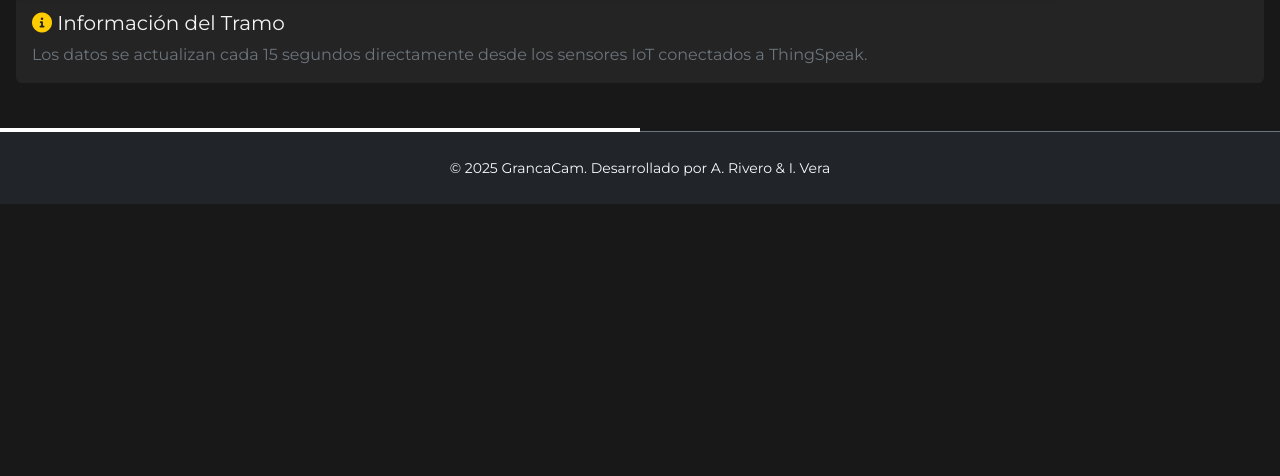
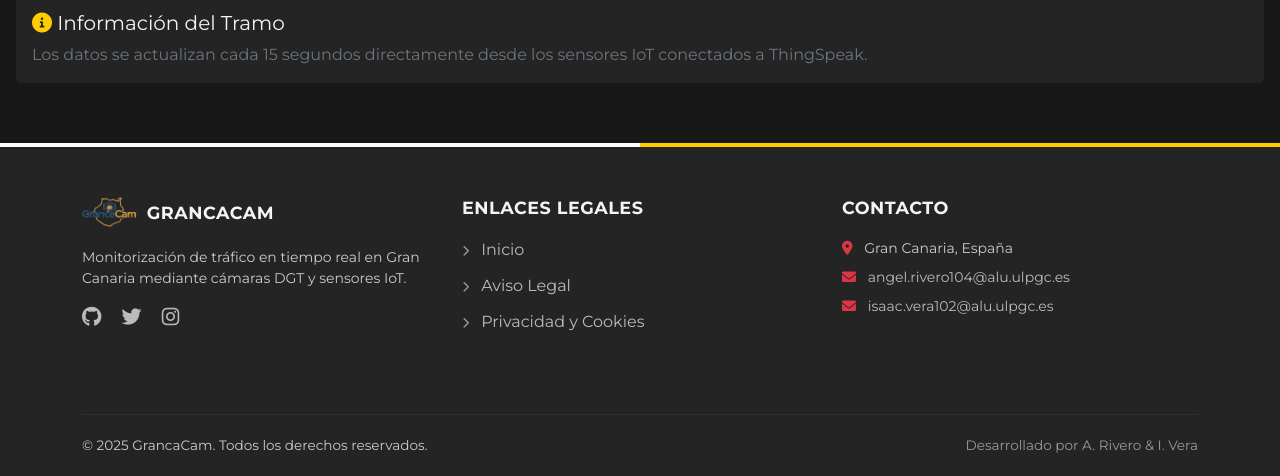
Before and after one commit to angeelrivero/Trafico-GC, a plain HTML site: page detalle.html in a window 1280 px wide. Shown: the part 952-1428 px from the top of the page. Before the commit the page ends 1156 px from the top, so only its background shows below. Drawn offline with nearby package versions, Linux system fonts and the light colour scheme; no server answers; a script that the page names is missing.

Commit message:
corregido

```diff
--- a/detalle.html
+++ b/detalle.html
@@ -133,9 +133,54 @@
 
     </div>
 
-    <footer class="footer-custom mt-5 py-4 bg-dark text-light border-top border-secondary">
-        <div class="container text-center">
-            <small>&copy; 2025 GrancaCam. Desarrollado por A. Rivero & I. Vera</small>
+    <footer class="footer-custom">
+        <div class="container">
+            <div class="row">
+                <div class="col-lg-4 col-md-6 mb-4">
+                    <h5 class="d-flex align-items-center">
+                        <img src="images/Logo_Original.png" alt="Logo" style="height: 30px; margin-right: 10px;">
+                        GrancaCam
+                    </h5>
+                    <p class="small">Monitorización de tráfico en tiempo real en Gran Canaria mediante cámaras DGT y sensores IoT.</p>
+                    <div class="mt-3">
+                        <a href="#" class="text-light me-3"><i class="fab fa-github fa-lg"></i></a>
+                        <a href="#" class="text-light me-3"><i class="fab fa-twitter fa-lg"></i></a>
+                        <a href="#" class="text-light"><i class="fab fa-instagram fa-lg"></i></a>
+                    </div>
+                </div>
+                <div class="col-lg-4 col-md-6 mb-4">
+                    <h5>Enlaces Legales</h5>
+                    <ul class="footer-links">
+                        <li>
+                            <a href="index.html">
+                                <i class="fas fa-chevron-right text-muted me-2" style="font-size: 0.7rem;"></i> Inicio
+                            </a>
+                        </li>
+                        <li>
+                            <a href="aviso-legal.html">
+                                <i class="fas fa-chevron-right text-muted me-2" style="font-size: 0.7rem;"></i> Aviso Legal
+                            </a>
+                        </li>
+                        <li>
+                            <a href="aviso-legal.html">
+                                <i class="fas fa-chevron-right text-muted me-2" style="font-size: 0.7rem;"></i> Privacidad y Cookies
+                            </a>
+                        </li>
+                    </ul>
+                </div>
+                <div class="col-lg-4 col-md-12 mb-4">
+                    <h5>Contacto</h5>
+                    <p class="small mb-2"><i class="fas fa-map-marker-alt text-danger me-2"></i> Gran Canaria, España</p>
+                    <p class="small mb-2"><i class="fas fa-envelope text-danger me-2"></i> <a href="mailto:angel.rivero104@alu.ulpgc.es">angel.rivero104@alu.ulpgc.es</a></p>
+                    <p class="small mb-2"><i class="fas fa-envelope text-danger me-2"></i> <a href="mailto:isaac.vera102@alu.ulpgc.es">isaac.vera102@alu.ulpgc.es</a></p>
+                </div>
+            </div>
+            <div class="footer-bottom">
+                <div class="row">
+                    <div class="col-md-6 text-md-start">&copy; 2025 GrancaCam. Todos los derechos reservados.</div>
+                    <div class="col-md-6 text-md-end mt-2 mt-md-0"><span class="text-muted">Desarrollado por A. Rivero & I. Vera</span></div>
+                </div>
+            </div>
         </div>
     </footer>
 
```
